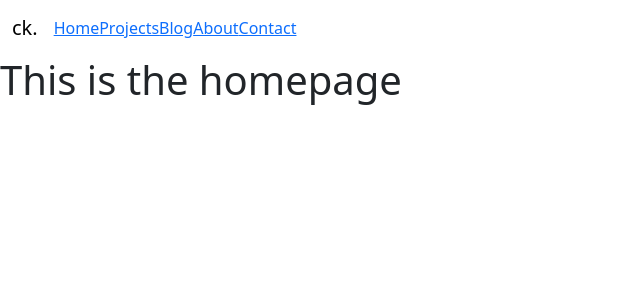
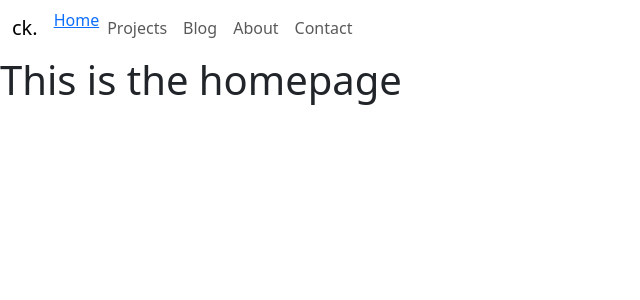
Before and after one commit to kkfergie22/kkfergie22.github.io, a Jekyll site: the page built from index.html, in a window 1280 px wide. Shown: the top 300 px of the page, without its empty margins (0-640 px from the left). Built offline with Jekyll 4.4.1, drawn with Linux system fonts in a browser that asks for light colours.

Commit message:
Update index

```diff
--- a/_includes/navigation.html
+++ b/_includes/navigation.html
@@ -4,11 +4,15 @@
     <button class="navbar-toggler" type="button" data-bs-toggle="collapse" data-bs-target="#navbarHiddenContent"><span class="navbar-toggler-icon"></span>
     </button>
     <div class="navbar-collapse collapse" id="navbarHiddenContent">
-      {% for item in site.data.navigation %}
-      <a href="{{ item.link }}" {% if page.url==item.link %}class="active" {% endif %}>
-        {{ item.name }}
-      </a>
-      {% endfor %}
+      <ul class="navbar-nav">
+        {% for item in site.data.navigation %}
+        <li class="nav-item">
+          <a href="{{ item.link }}" {% if page.url==item.link %}class="active" aria-current="page" {% endif %} class="nav-link">
+            {{ item.name }}
+          </a>
+        </li>
+        {% endfor %}
+      </ul>
     </div>
 
   </div>
```
